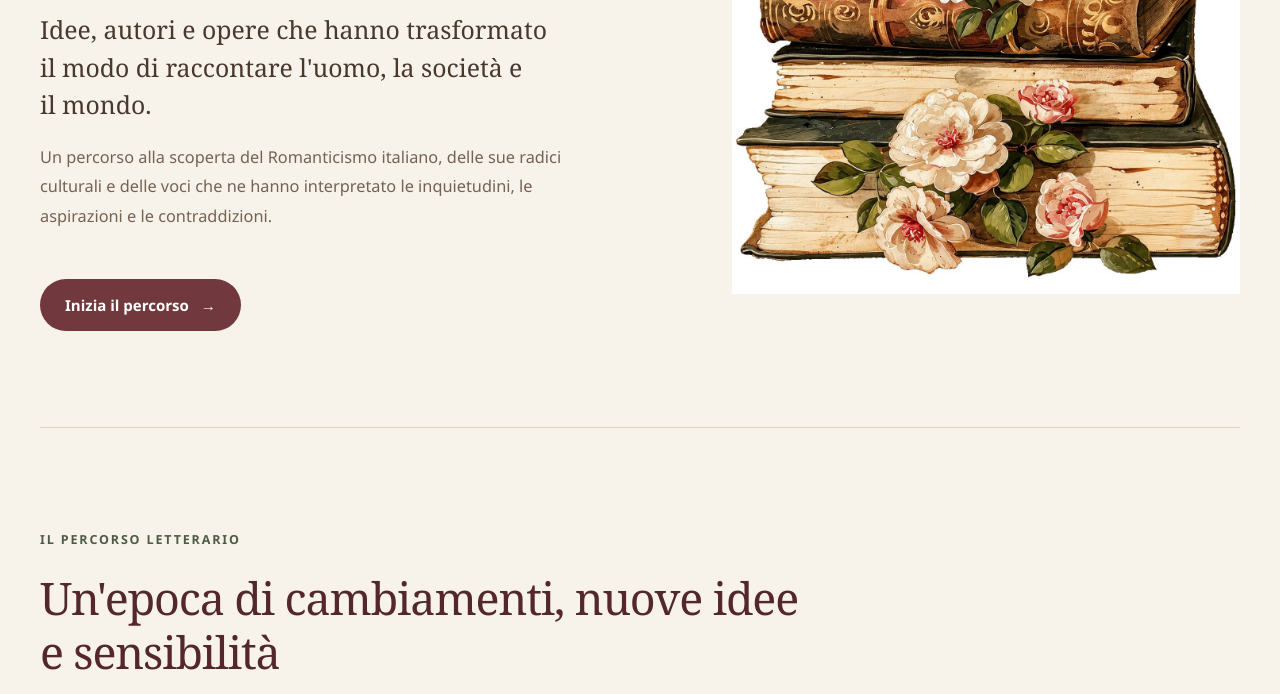
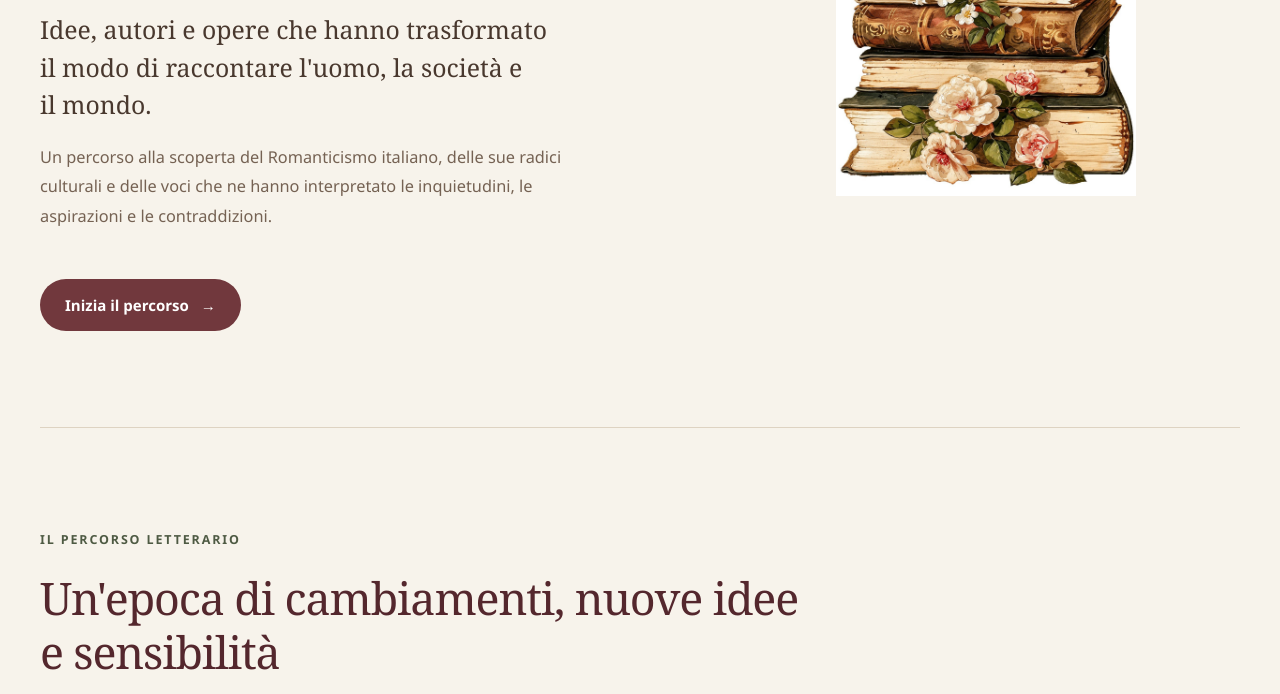
Before and after one commit to GiorgiaA04/Percorsi-nella-letteratura-italiana, a plain HTML site: page index.html in a window 1280 px wide. Shown: the part 406-1100 px from the top of the page. Drawn offline with Linux system fonts and the light colour scheme.

Commit message:
Update style.css

```diff
--- a/style.css
+++ b/style.css
@@ -95,14 +95,11 @@ body {
     -webkit-font-smoothing: antialiased;
 }
 
-img,
-svg {
-    max-width: 100%;
-}
-
 img {
+    width: 300px;
+    height: auto;
     display: block;
-    height: auto;
+    backgound: transparent;
 }
 
 a {
```
